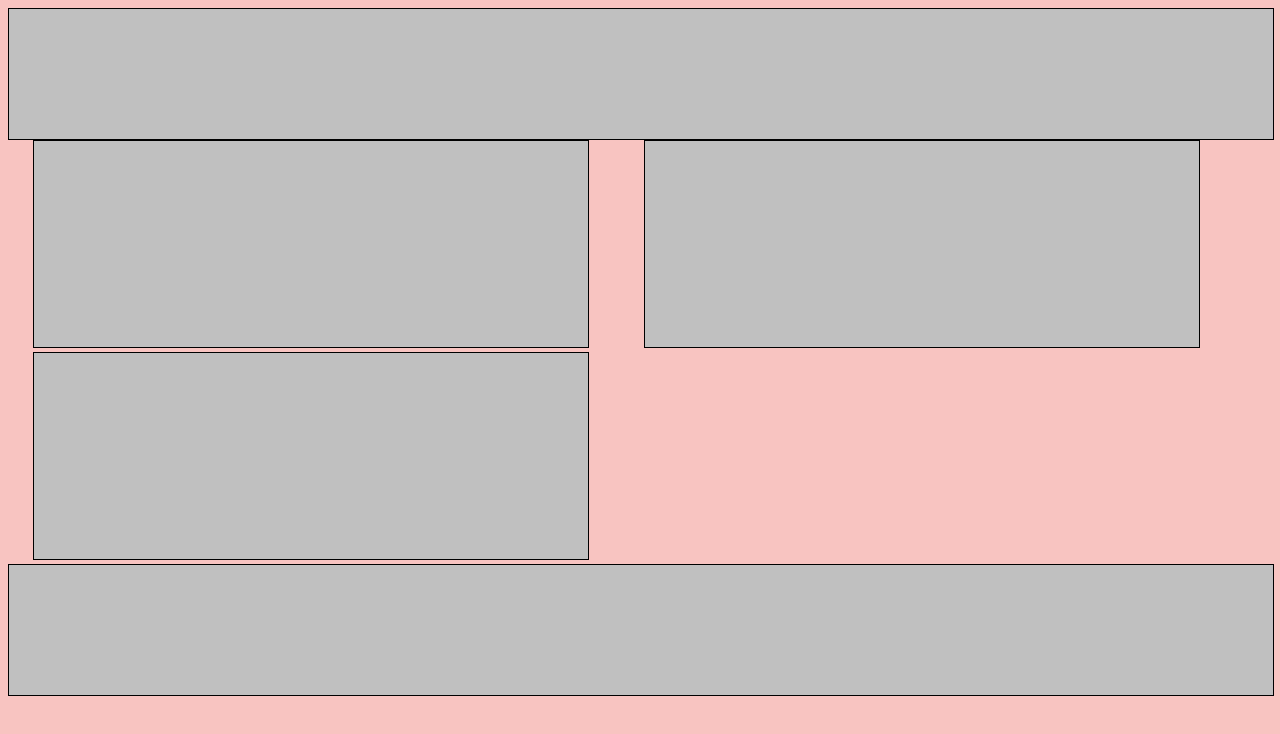
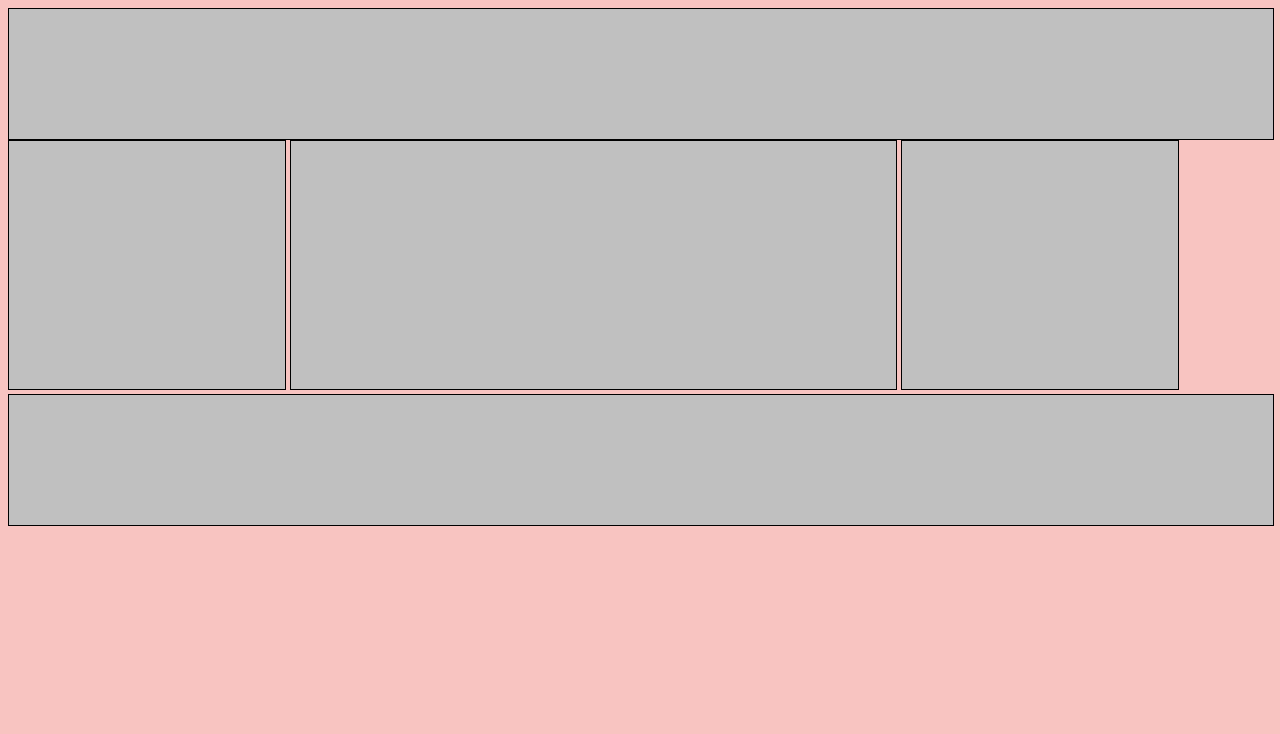
Before and after one commit to zoesreagan/css-layout-2, a plain HTML site: page index.html in a window 1280 px wide. Drawn offline with Linux system fonts and the light colour scheme.

Commit message:
worked on layout elements

```diff
--- a/css/style.css
+++ b/css/style.css
@@ -9,12 +9,20 @@ body * {
 header, footer {
   height: 130px;
   width: 100%;
+
+}
+
+aside {
+  height: 250px;
+  width: 22%;
+  box-sizing: border-box;
+  display: inline-block;
+
 }
 
 section {
-  height: 26vh;
-  width: 44%;
+  height: 250px;
+  width: 48%;
   box-sizing: border-box;
-  margin: 0 2%;
   display: inline-block;
 }
--- a/index.html
+++ b/index.html
@@ -7,9 +7,11 @@
   <body>
     <header></header>
 
+    <aside></aside>
+
     <section></section>
-    <section></section>
-    <section></section>
+
+    <aside></aside>
 
     <footer>  </footer>
   </body>
```
